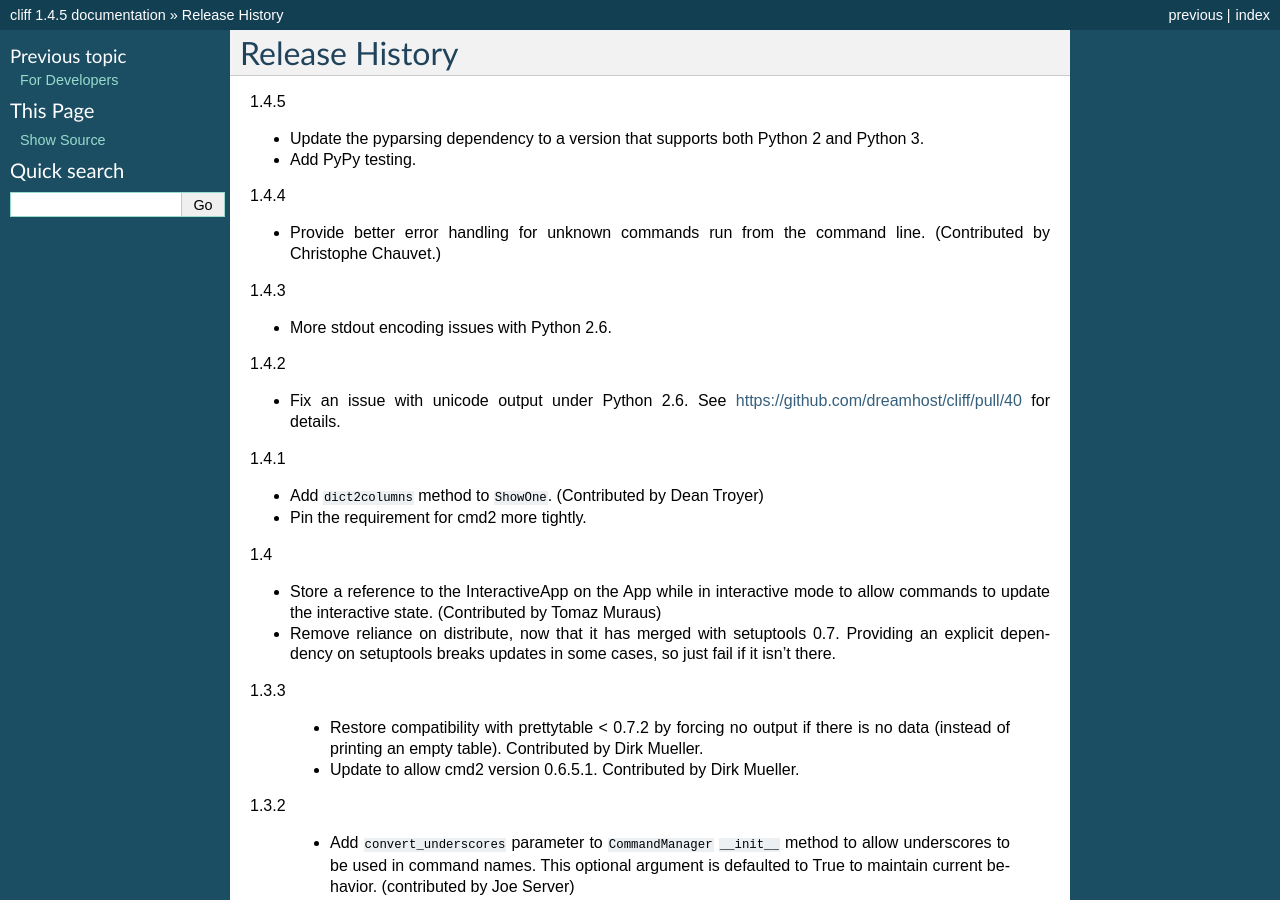
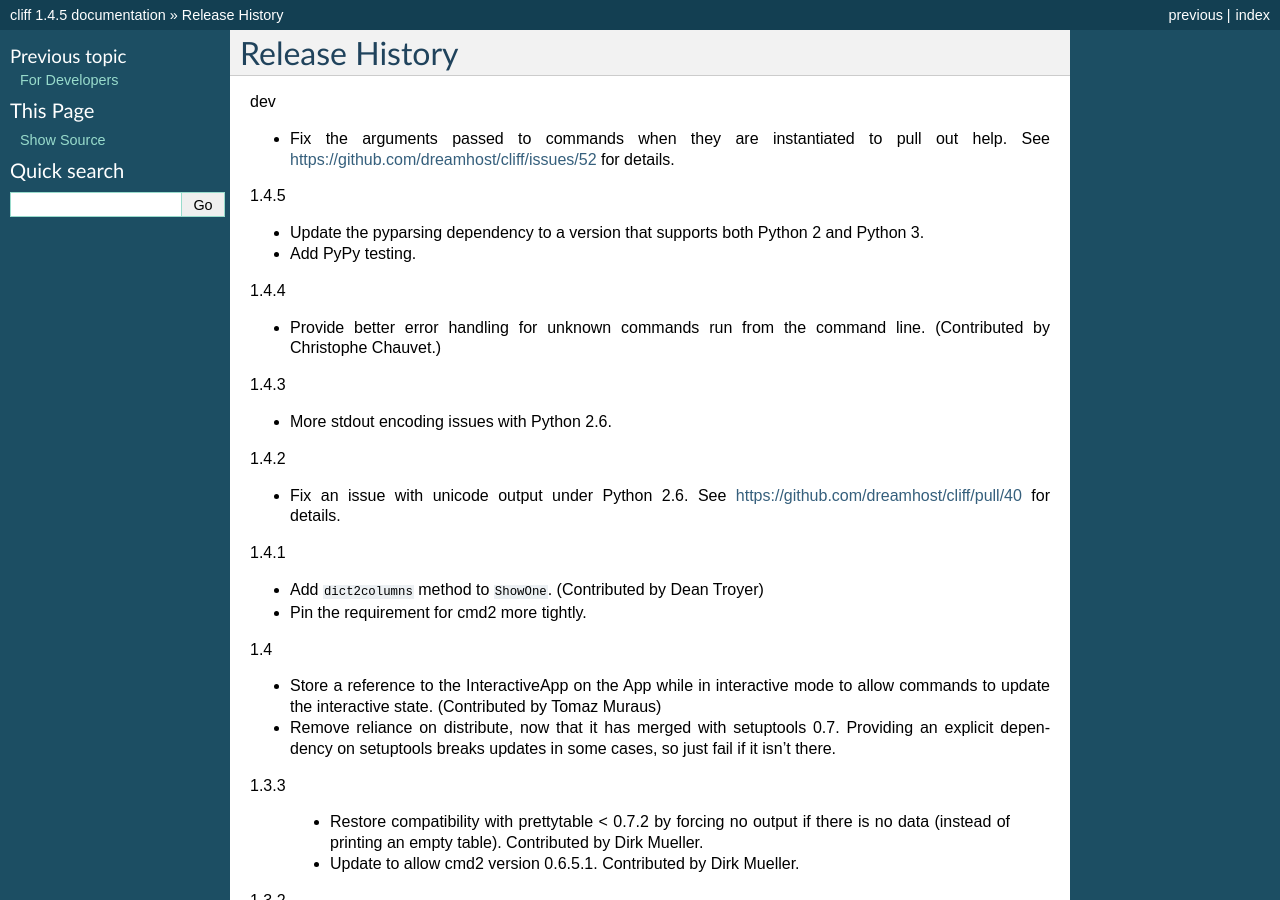
Before and after one commit to openstack/cliff, a Sphinx documentation site: the page built from docs/source/history.rst, in a window 1280 px wide and 900 px high. Built offline with Sphinx 7.4.7, drawn with Linux system fonts in a browser that asks for light colours; the version number is read from the project's files by our own code.

Commit message:
Pass the right args when pulling help from commands
Pass the application, not the HelpCommand, to each command
class when it is instantiated to extract the help text.

Addresses #52

Change-Id: I8de7c37f859a5783b80d6ad8d8eab0099b773e08

```diff
--- a/docs/source/history.rst
+++ b/docs/source/history.rst
@@ -1,6 +1,12 @@
 =================
  Release History
 =================
+
+dev
+
+- Fix the arguments passed to commands when they are instantiated to
+  pull out help. See https://github.com/dreamhost/cliff/issues/52 for
+  details.
 
 1.4.5
 
```
Also changed, not shown: 1 other file.
